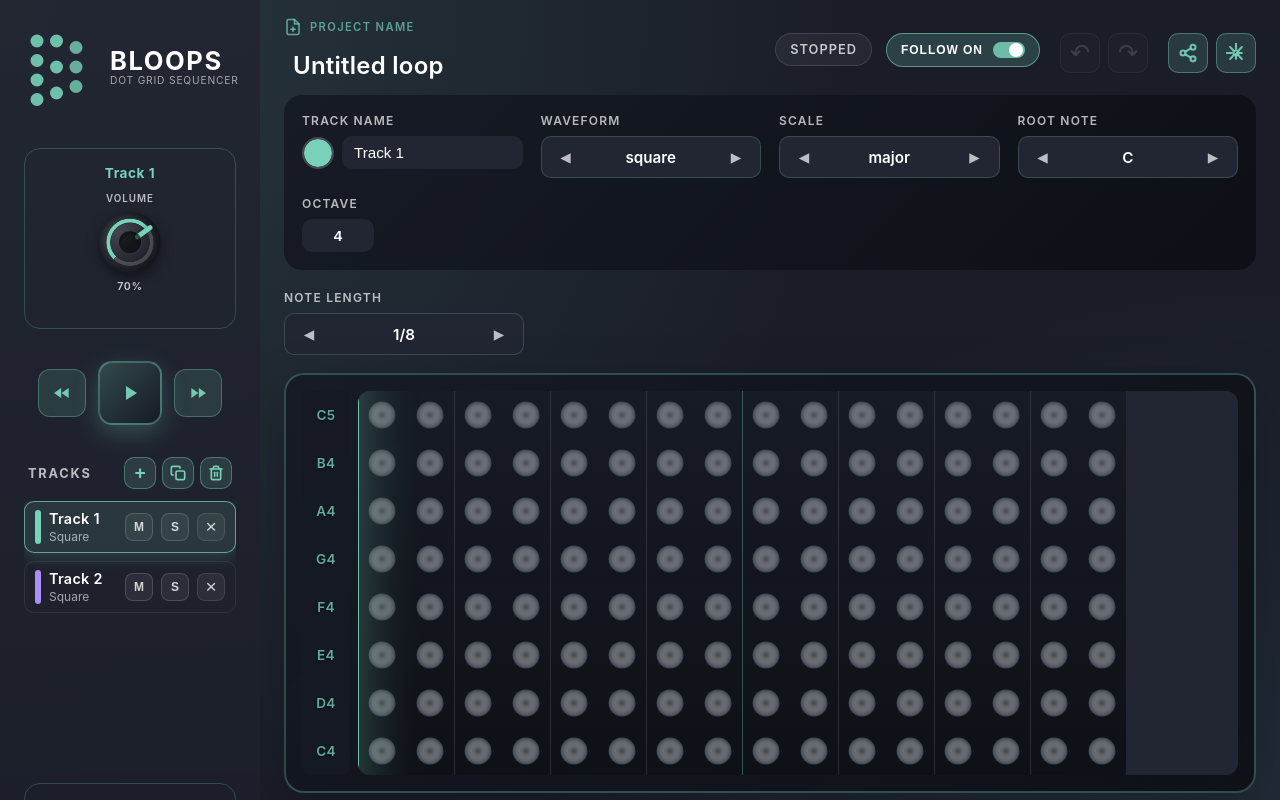
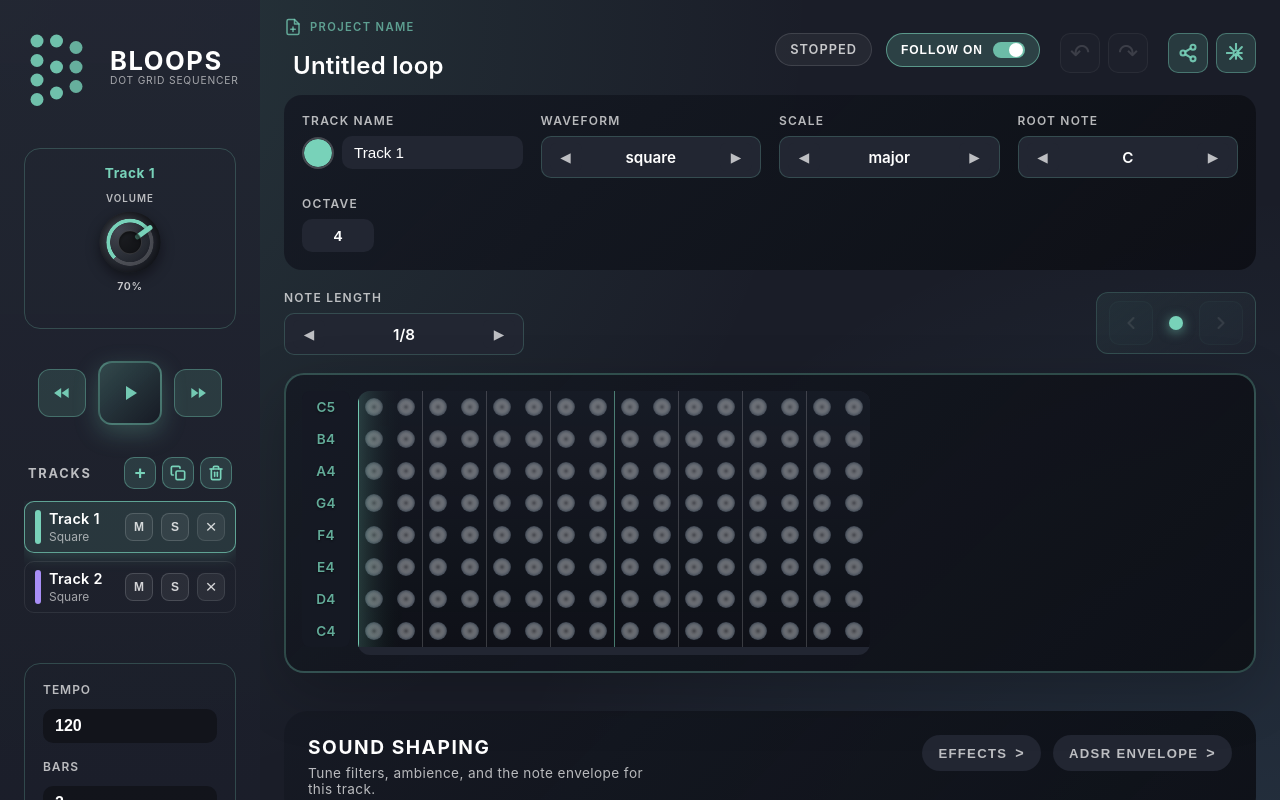
Before and after one commit to Gibson417/Bitloop, a Svelte app in the folder bloops_app/: page / in a window 1280 px wide. Shown: the top 800 px of the page. Built offline with nearby package versions, Linux system fonts and the light colour scheme.

Commit message:
Add window switcher, fix grid contrast and consecutive note placement
Co-authored-by: Gibson417 <142834301+Gibson417@users.noreply.github.com>

```diff
--- a/bloops_app/src/App.svelte
+++ b/bloops_app/src/App.svelte
@@ -2,6 +2,7 @@
   import { onDestroy, onMount } from 'svelte';
   import { get } from 'svelte/store';
   import Grid from './components/Grid.svelte';
+  import WindowSwitcher from './components/WindowSwitcher.svelte';
   import TrackSelector from './components/TrackSelector.svelte';
   import TrackControls from './components/TrackControls.svelte';
   import TrackEffectsPanel from './components/TrackEffectsPanel.svelte';
@@ -48,6 +49,10 @@
   let shareFeedbackTimer;
   // When initialization fails, set mountError to show a visible overlay instead of a white screen.
   let mountError = null;
+  // Window switching state
+  let manualWindow = null; // null = auto-follow playhead
+  let currentWindow = 0;
+  let totalWindows = 1;
 
   const ensureAudio = async () => {
     if (!projectState) return false;
@@ -292,6 +297,24 @@
   const handleFollowToggle = (event) => {
     const nextValue = event.detail?.value ?? !projectState?.follow;
     project.setFollow(nextValue);
+    // When follow is enabled, clear manual window to go back to auto-follow
+    if (nextValue) {
+      manualWindow = null;
+    }
+  };
+
+  const handleWindowSwitch = (event) => {
+    const { window } = event.detail;
+    manualWindow = window;
+    // When manually switching, disable follow mode
+    if (projectState?.follow) {
+      project.setFollow(false);
+    }
+  };
+
+  const handleWindowInfo = (event) => {
+    currentWindow = event.detail.currentWindow;
+    totalWindows = event.detail.totalWindows;
   };
 
   const handleBpmChange = (event) => {
@@ -959,6 +982,14 @@
             on:change={handleNoteLengthChange}
           />
         </div>
+        <div class="window-switcher-group">
+          <WindowSwitcher
+            {currentWindow}
+            {totalWindows}
+            trackColor={trackColor}
+            on:switch={handleWindowSwitch}
+          />
+        </div>
       </div>
       <div class="grid-backdrop">
           <Grid
@@ -973,7 +1004,9 @@
           isPlaying={isPlaying}
           stepsPerBar={stepsPerBar}
           noteLengthDenominator={selectedNoteLengthValue}
+          manualWindow={manualWindow}
           on:notechange={handleNoteChange}
+          on:windowinfo={handleWindowInfo}
         />
       </div>
     </div>
@@ -1465,6 +1498,7 @@
   .grid-toolbar {
     display: flex;
     align-items: center;
+    justify-content: space-between;
     flex-wrap: wrap;
     gap: 14px;
     margin: 0 0 18px;
@@ -1483,6 +1517,12 @@
     width: 100%;
     max-width: 240px;
     align-self: flex-start;
+  }
+
+  .window-switcher-group {
+    display: flex;
+    align-items: center;
+    margin-left: auto;
   }
 
   .grid-backdrop {
@@ -1548,6 +1588,12 @@
       width: 100%;
     }
 
+    .window-switcher-group {
+      width: 100%;
+      margin-left: 0;
+      justify-content: center;
+    }
+
     .grid-backdrop {
       padding: 12px;
       border-radius: 18px;
--- a/bloops_app/src/components/Grid.svelte
+++ b/bloops_app/src/components/Grid.svelte
@@ -17,6 +17,7 @@
   // noteLengthDenominator: e.g. 16 for 1/16, 32 for 1/32, 64 for 1/64
   export let noteLengthSteps = 1; // backwards-compat (grouping factor)
   export let noteLengthDenominator = undefined;
+  export let manualWindow = null; // Manual window override (null = auto-follow playhead)
 
   const dispatch = createEventDispatcher();
 
@@ -155,8 +156,13 @@
 
       // Calculate which window to display (16 steps at a time)
       const visibleColumns = 16;
-      const currentWindow = Math.floor(playheadStep / visibleColumns);
+      // Use manual window if set, otherwise follow playhead
+      const currentWindow = manualWindow !== null ? manualWindow : Math.floor(playheadStep / visibleColumns);
       const windowOffset = currentWindow * visibleColumns;
+
+      // Dispatch window info for external components
+      const totalWindows = Math.ceil(displayColumns / visibleColumns);
+      dispatch('windowinfo', { currentWindow, totalWindows });
 
       // Draw grid lines (vertical only, with different intensities for bars and quarter-bars)
       ctx.save();
@@ -187,11 +193,11 @@
 
         // Use different opacity/color for bar boundaries vs quarter-bar boundaries vs sub-beats
         if (isBarBoundary) {
-          ctx.strokeStyle = hexToRgba(trackColor, 0.35); // Most visible for bars
+          ctx.strokeStyle = hexToRgba(trackColor, 0.55); // Increased from 0.35 for better visibility
         } else if (isQuarterBarBoundary) {
-          ctx.strokeStyle = styles.grid; // Medium visibility for quarter-bars
+          ctx.strokeStyle = 'rgba(255, 255, 255, 0.18)'; // Increased from grid style for better visibility
         } else if (isZoomed) {
-          ctx.strokeStyle = hexToRgba(trackColor, 0.08); // Subtle sub-beat ticks when zoomed
+          ctx.strokeStyle = hexToRgba(trackColor, 0.12); // Increased from 0.08 for better visibility
         } else {
           continue; // Skip non-boundary lines in normal view
         }
@@ -355,7 +361,7 @@
     // Check if shift or alt key is held for explicit erase mode
     eraseMode = event.shiftKey || event.altKey;
     pointerActive = false; // Reset to allow paintValue determination
-    paintedCells = new Set();
+    paintedCells = new Set(); // Clear painted cells for new gesture
     handlePointer(event);
   };
 
@@ -379,8 +385,8 @@
     const visibleColumns = 16;
     if (row < 0 || row >= rows || col < 0 || col >= visibleColumns) return;
 
-    // Calculate window offset based on playhead position
-    const currentWindow = Math.floor(playheadStep / visibleColumns);
+    // Calculate window offset - use manual window if set, otherwise follow playhead
+    const currentWindow = manualWindow !== null ? manualWindow : Math.floor(playheadStep / visibleColumns);
     const windowOffset = currentWindow * visibleColumns;
 
     // Map window column to actual display column
@@ -413,7 +419,9 @@
     }
 
     const key = `${row}:${storageStart}`;
-    if (paintedCells.has(key)) return;
+    // Allow the same cell to be painted again if this is a fresh pointer down (consecutive clicks)
+    // but prevent repainting during the same drag gesture
+    if (paintedCells.has(key) && pointerActive) return;
     paintedCells.add(key);
 
     // Dispatch notechange using storage indices: { row, start, length, value, storage: true }
@@ -488,8 +496,8 @@
       event.preventDefault();
       keyboardMode = true;
 
-      // Calculate window offset based on playhead position
-      const currentWindow = Math.floor(playheadStep / visibleColumns);
+      // Calculate window offset - use manual window if set, otherwise follow playhead
+      const currentWindow = manualWindow !== null ? manualWindow : Math.floor(playheadStep / visibleColumns);
       const windowOffset = currentWindow * visibleColumns;
       const displayCol = windowOffset + focusedCol;
 
@@ -697,7 +705,7 @@
 
   .grid-wrapper {
     position: relative;
-    flex: 1;
+    flex: 0 1 auto; /* Changed from flex: 1 to prevent unnecessary expansion */
     height: 100%;
     min-height: 256px;
     overflow-x: hidden;
@@ -707,6 +715,8 @@
     border: 1px solid rgba(var(--color-text), 0.08);
     scrollbar-color: rgba(var(--color-accent-rgb), 0.4) rgba(0, 0, 0, 0.4);
     scrollbar-width: thin;
+    width: fit-content; /* Add fit-content to size based on canvas */
+    max-width: 100%; /* Prevent overflow */
   }
 
   .grid-canvas {
--- /dev/null
+++ b/bloops_app/src/components/WindowSwitcher.svelte
@@ -0,0 +1,206 @@
+<script>
+  import { createEventDispatcher } from 'svelte';
+  import { colors } from '../lib/colorTokens.js';
+
+  export let currentWindow = 0;
+  export let totalWindows = 1;
+  export let trackColor = colors.accent;
+
+  const dispatch = createEventDispatcher();
+
+  const handlePrevious = () => {
+    if (currentWindow > 0) {
+      dispatch('switch', { window: currentWindow - 1 });
+    }
+  };
+
+  const handleNext = () => {
+    if (currentWindow < totalWindows - 1) {
+      dispatch('switch', { window: currentWindow + 1 });
+    }
+  };
+
+  const handleWindowClick = (index) => {
+    dispatch('switch', { window: index });
+  };
+
+  $: canGoPrevious = currentWindow > 0;
+  $: canGoNext = currentWindow < totalWindows - 1;
+</script>
+
+<div class="window-switcher" role="navigation" aria-label="Grid window navigation">
+  <button
+    type="button"
+    class="window-nav-btn"
+    on:click={handlePrevious}
+    disabled={!canGoPrevious}
+    title="Previous window (Shift+Left)"
+    aria-label="Previous window"
+    style="border-color: {trackColor}20; background: {trackColor}10;"
+  >
+    <svg viewBox="0 0 24 24" fill="none" stroke="currentColor" stroke-width="2.5" stroke-linecap="round" stroke-linejoin="round">
+      <polyline points="15 18 9 12 15 6"></polyline>
+    </svg>
+  </button>
+
+  <div class="window-indicators" role="tablist" aria-label="Grid windows">
+    {#each Array(totalWindows) as _, index}
+      <button
+        type="button"
+        role="tab"
+        class="window-indicator"
+        class:active={index === currentWindow}
+        on:click={() => handleWindowClick(index)}
+        aria-label="Window {index + 1}"
+        aria-selected={index === currentWindow}
+        title="Window {index + 1}"
+        style="background: {index === currentWindow ? trackColor : 'rgba(255,255,255,0.15)'};"
+      >
+        <span class="sr-only">Window {index + 1}</span>
+      </button>
+    {/each}
+  </div>
+
+  <button
+    type="button"
+    class="window-nav-btn"
+    on:click={handleNext}
+    disabled={!canGoNext}
+    title="Next window (Shift+Right)"
+    aria-label="Next window"
+    style="border-color: {trackColor}20; background: {trackColor}10;"
+  >
+    <svg viewBox="0 0 24 24" fill="none" stroke="currentColor" stroke-width="2.5" stroke-linecap="round" stroke-linejoin="round">
+      <polyline points="9 18 15 12 9 6"></polyline>
+    </svg>
+  </button>
+</div>
+
+<style>
+  .sr-only {
+    position: absolute;
+    width: 1px;
+    height: 1px;
+    padding: 0;
+    margin: -1px;
+    overflow: hidden;
+    clip: rect(0, 0, 0, 0);
+    white-space: nowrap;
+    border-width: 0;
+  }
+
+  .window-switcher {
+    display: flex;
+    align-items: center;
+    gap: 12px;
+    padding: 8px 12px;
+    border-radius: 12px;
+    background: linear-gradient(145deg, rgba(var(--color-accent-rgb), 0.08), rgba(34, 38, 50, 0.6));
+    border: 1px solid rgba(var(--color-accent-rgb), 0.2);
+  }
+
+  .window-nav-btn {
+    display: flex;
+    align-items: center;
+    justify-content: center;
+    width: 44px;
+    height: 44px;
+    padding: 0;
+    border-radius: 10px;
+    border: 1px solid rgba(var(--color-accent-rgb), 0.25);
+    background: rgba(var(--color-accent-rgb), 0.12);
+    color: rgba(var(--color-accent-rgb), 0.9);
+    cursor: pointer;
+    transition: all 0.2s cubic-bezier(0.4, 0, 0.2, 1);
+    flex-shrink: 0;
+  }
+
+  .window-nav-btn svg {
+    width: 20px;
+    height: 20px;
+  }
+
+  .window-nav-btn:hover:not(:disabled) {
+    background: rgba(var(--color-accent-rgb), 0.22);
+    border-color: rgba(var(--color-accent-rgb), 0.5);
+    color: #fff;
+    transform: translateY(-1px);
+    box-shadow: 0 4px 12px rgba(var(--color-accent-rgb), 0.25);
+  }
+
+  .window-nav-btn:focus-visible {
+    outline: 2px solid rgba(var(--color-accent-rgb), 0.8);
+    outline-offset: 2px;
+  }
+
+  .window-nav-btn:active:not(:disabled) {
+    transform: translateY(0);
+  }
+
+  .window-nav-btn:disabled {
+    opacity: 0.3;
+    cursor: not-allowed;
+    color: rgba(255, 255, 255, 0.3);
+    border-color: rgba(255, 255, 255, 0.1);
+    background: rgba(255, 255, 255, 0.05);
+  }
+
+  .window-indicators {
+    display: flex;
+    gap: 8px;
+    align-items: center;
+    padding: 0 4px;
+  }
+
+  .window-indicator {
+    width: 10px;
+    height: 10px;
+    padding: 0;
+    border-radius: 50%;
+    border: none;
+    background: rgba(255, 255, 255, 0.15);
+    cursor: pointer;
+    transition: all 0.2s cubic-bezier(0.4, 0, 0.2, 1);
+    position: relative;
+  }
+
+  .window-indicator:hover {
+    transform: scale(1.3);
+    box-shadow: 0 2px 8px rgba(var(--color-accent-rgb), 0.4);
+  }
+
+  .window-indicator:focus-visible {
+    outline: 2px solid rgba(var(--color-accent-rgb), 0.8);
+    outline-offset: 3px;
+  }
+
+  .window-indicator.active {
+    width: 14px;
+    height: 14px;
+    box-shadow: 0 2px 12px rgba(var(--color-accent-rgb), 0.6);
+  }
+
+  @media (prefers-reduced-motion: reduce) {
+    .window-nav-btn,
+    .window-indicator {
+      transition: none;
+      transform: none !important;
+    }
+  }
+
+  @media (max-width: 560px) {
+    .window-switcher {
+      gap: 8px;
+      padding: 6px 10px;
+    }
+
+    .window-nav-btn {
+      width: 40px;
+      height: 40px;
+    }
+
+    .window-indicators {
+      gap: 6px;
+    }
+  }
+</style>
```
